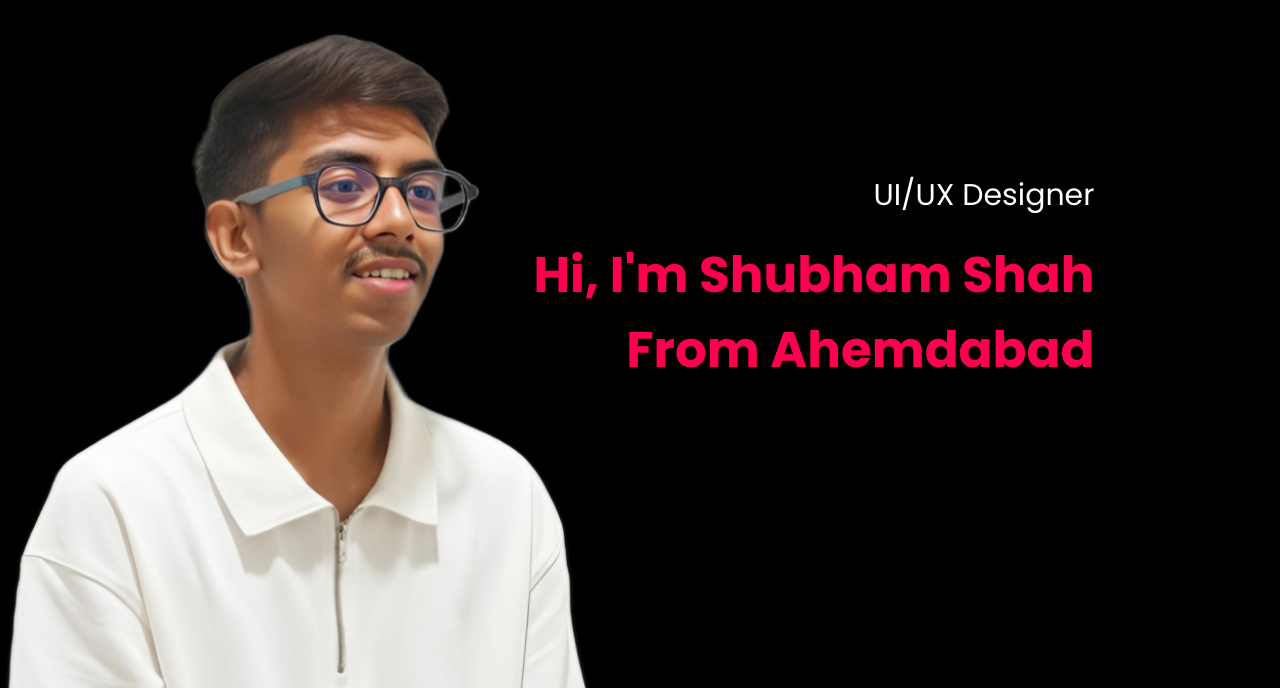
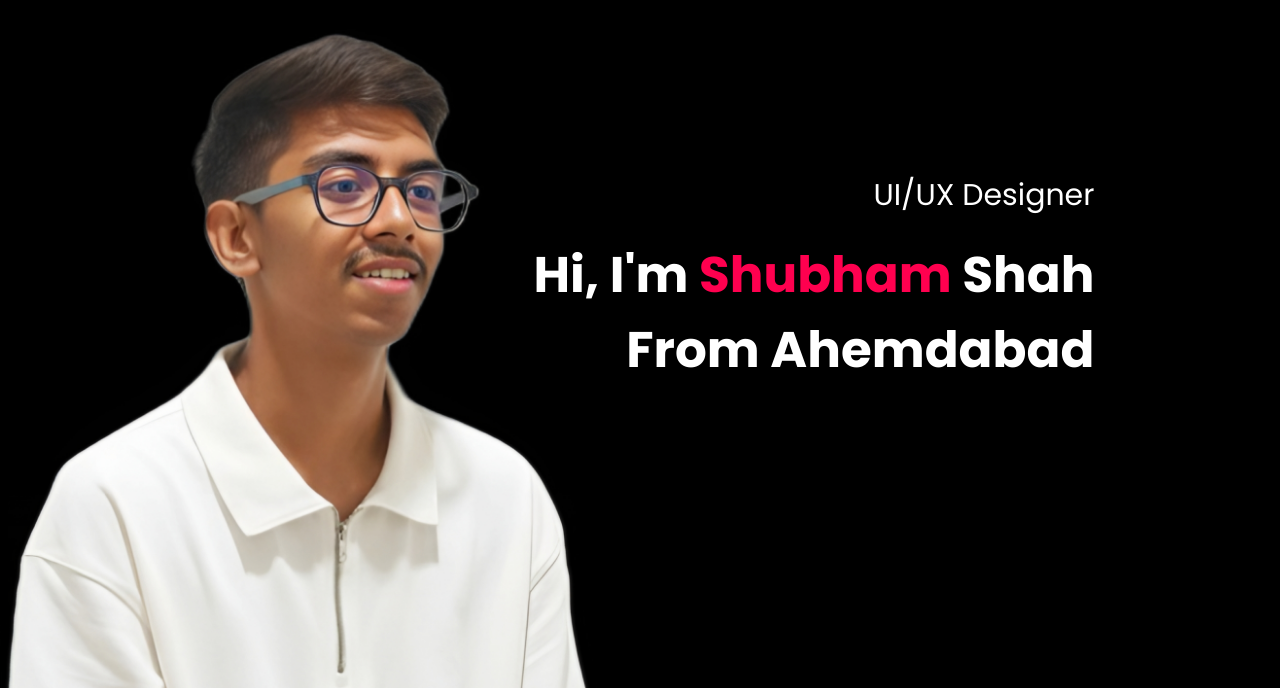
Before and after one commit to shubhamshahh/portfolio, a plain HTML site: page index.html in a window 1280 px wide. Shown: the part 112-800 px from the top of the page. Drawn offline with nearby package versions, Linux system fonts and the light colour scheme.

Commit message:
Update styless.css

```diff
--- a/styless.css
+++ b/styless.css
@@ -25,7 +25,7 @@ body{
     font-size: 50px;
     margin-top: 20px;
 }
-.head-text h1{
+.head-text h1 span{
     color: #ff004f;
 }
 .contain{
```
